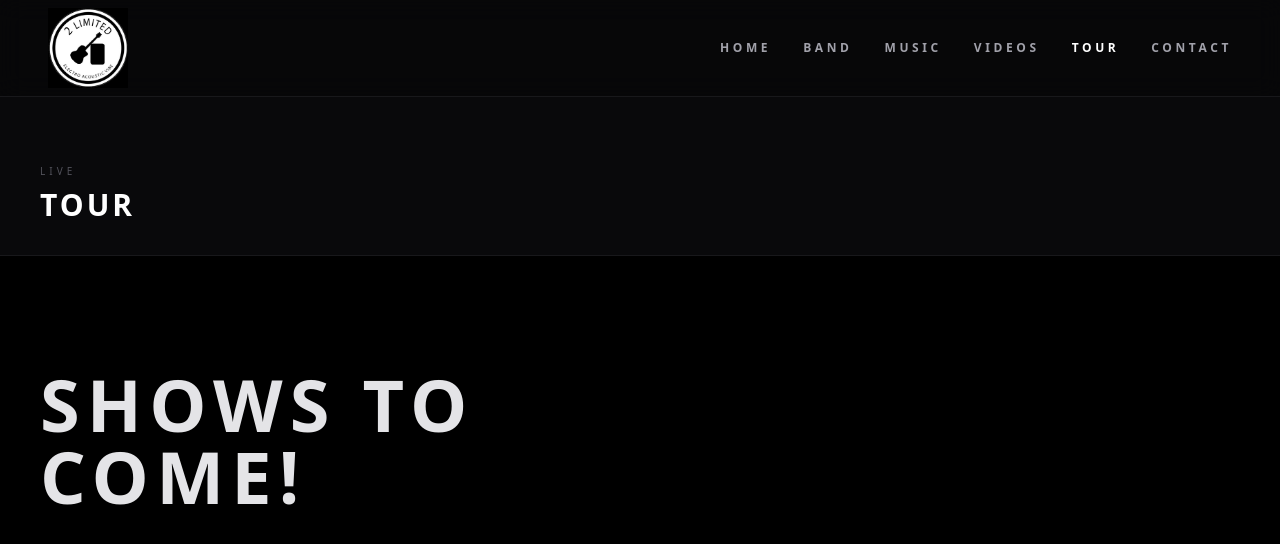
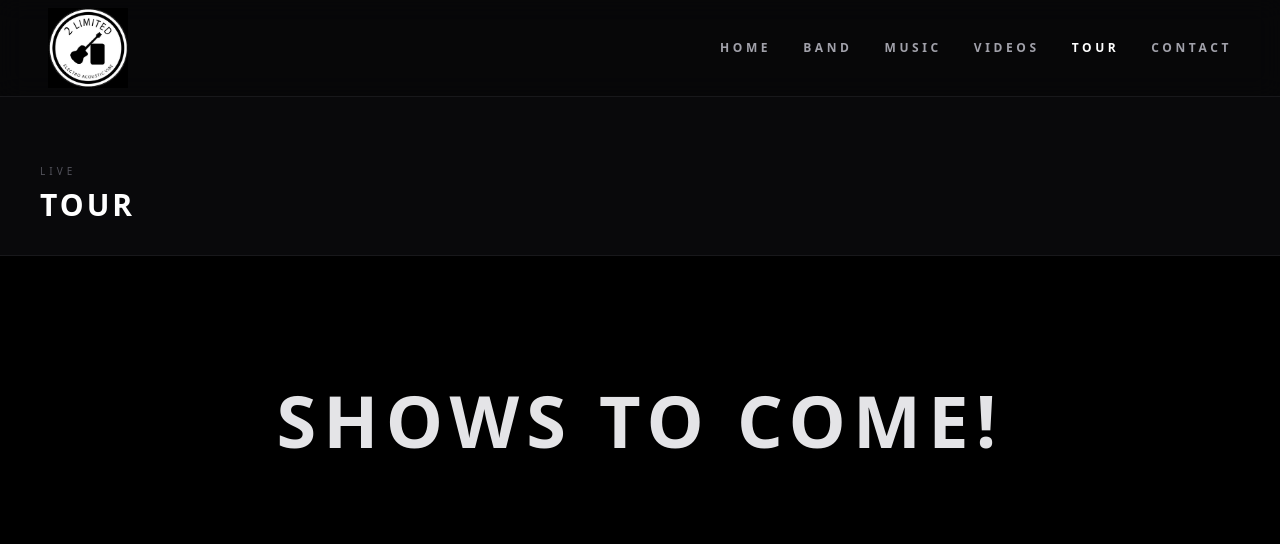
Before and after one commit to Shakkam/2limited, a Next.js app: page /tour in a window 1280 px wide. Shown: the top 544 px of the page. Built offline with nearby package versions, Linux system fonts and the light colour scheme.

Commit message:
Center shows to come message

```diff
--- a/app/tour/page.js
+++ b/app/tour/page.js
@@ -16,9 +16,9 @@ export default function Tour() {
       </div>
 
       {/* Dates */}
-      <div className="px-10 py-12 max-w-2xl">
+      <div className="flex-1 flex items-center justify-center py-32">
         {tour.length === 0 ? (
-          <p className="text-zinc-200 text-5xl md:text-7xl font-black tracking-widest uppercase mt-16">
+          <p className="text-zinc-200 text-5xl md:text-7xl font-black tracking-widest uppercase text-center">
             Shows to come!
           </p>
         ) : (
```
